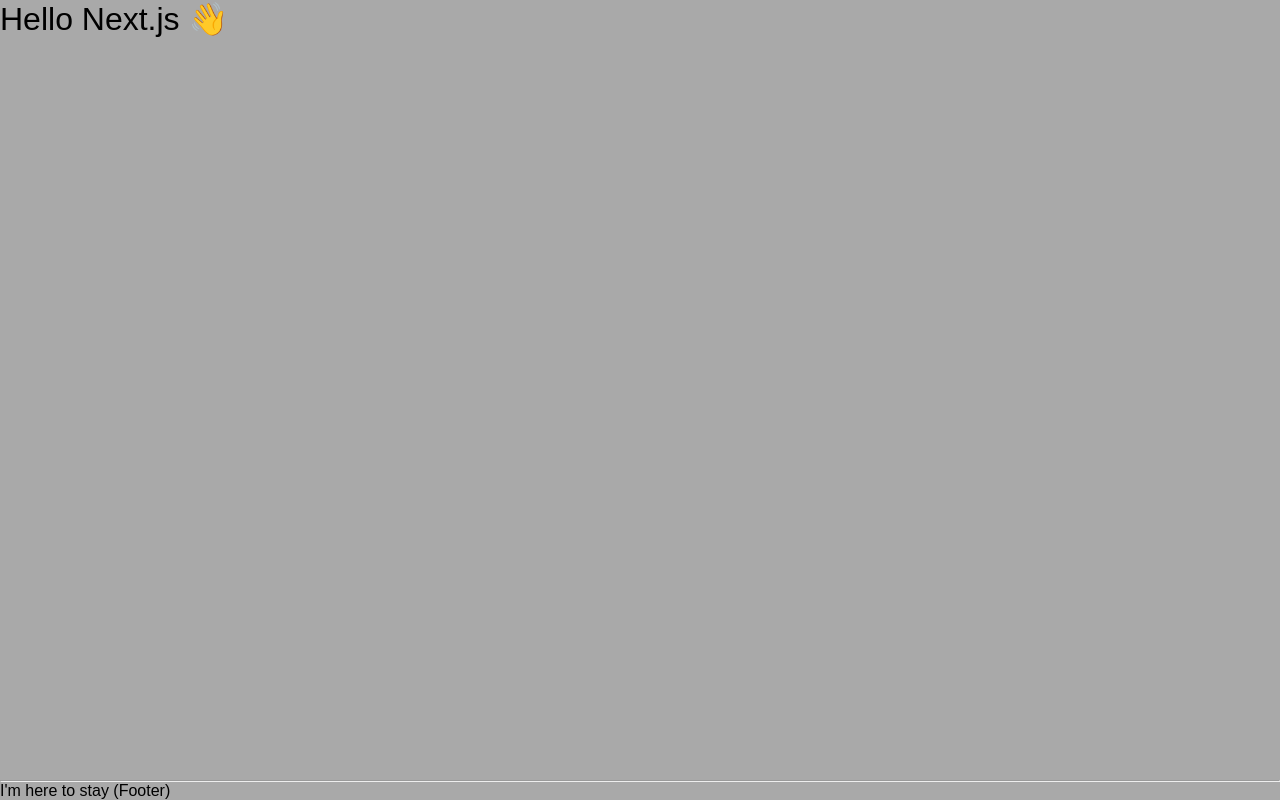
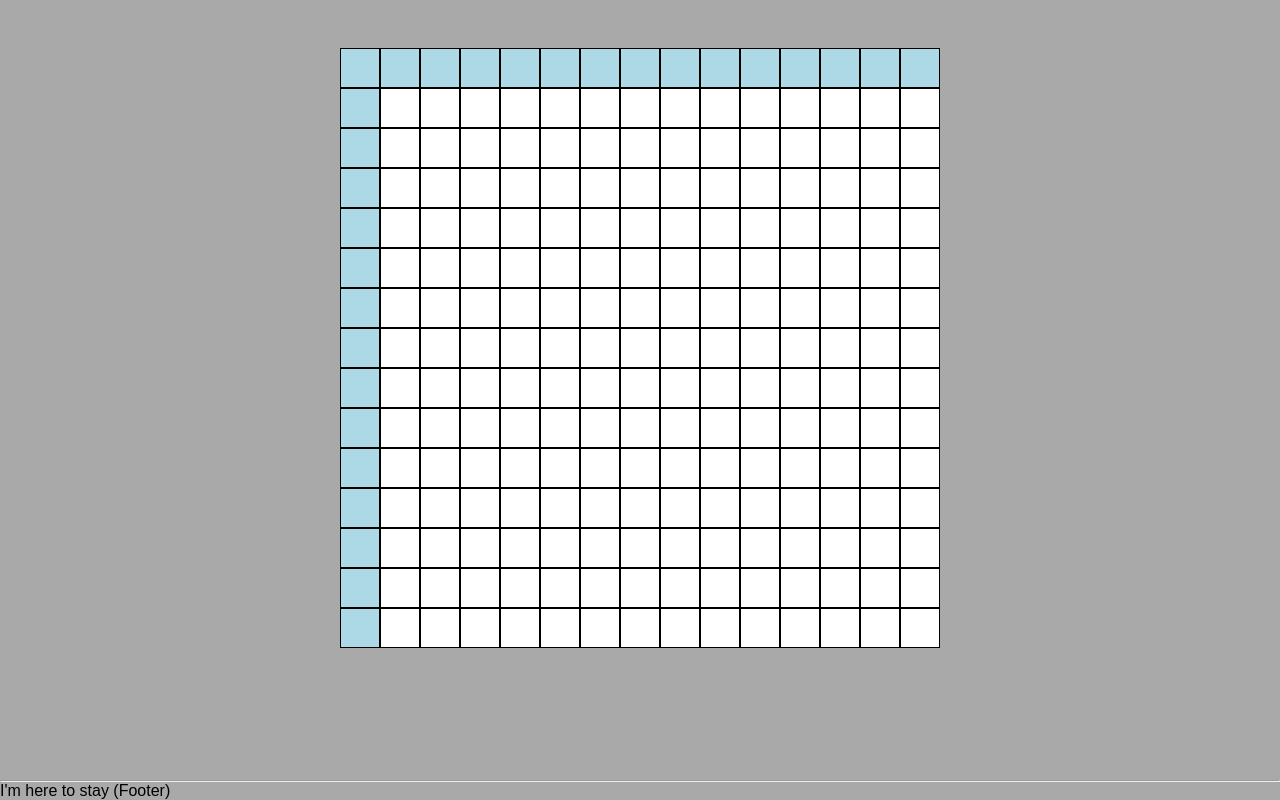
Before and after one commit to jackherizsmith/xword, a Next.js app: page / in a window 1280 px wide. Built offline with nearby package versions, Linux system fonts and the light colour scheme.

Commit message:
clickable

```diff
--- /dev/null
+++ b/components/Crossword.tsx
@@ -0,0 +1,113 @@
+import {useEffect, useState} from 'react';
+import styled from 'styled-components';
+import Square, {Colour} from './Square';
+
+namespace S {
+  export const Grid = styled.div`
+    display: flex;
+    margin: 3rem auto;
+  `;
+
+  export const Row = styled.div``;
+}
+
+const GRID = 15;
+
+type Word = {
+  direction: 'across' | 'down';
+  start: {column: number; row: number};
+  length: number;
+  letters: string;
+  valid: boolean;
+};
+
+const Crossword = () => {
+  const [grid, setGrid] = useState(
+    Object.assign(
+      {},
+      Array.from(Array(GRID), () =>
+        Object.assign(
+          {},
+          Array.from(new Array(GRID), () => ''),
+        ),
+      ),
+    ),
+  );
+
+  const [words, setWords] = useState<Word[]>([]);
+
+  const discoverWords = (squares, direction: Word['direction'], index: number): Word[] => {
+    const downSquares = Object.values(squares);
+    return downSquares.reduce((words: Word[], square, i) => {
+      if (typeof square === 'string' && [undefined, null].includes(downSquares[i - 1])) {
+        const nextNull = downSquares.indexOf(null, i);
+        const word = downSquares.slice(i, nextNull > 0 ? nextNull : downSquares.length);
+        if (word.length < 3) {
+          return words;
+        }
+        return [
+          ...words,
+          {
+            start: direction == 'across' ? {row: index, column: i} : {row: i, column: index},
+            length: word.length,
+            direction,
+            valid: word.length > 2,
+            letters: word,
+          },
+        ];
+      } else {
+        return words;
+      }
+    }, []);
+  };
+
+  useEffect(() => {
+    const down = Object.values(Object.keys(grid).map((row) => grid[row]));
+    const across = Object.keys(grid).map((row) => Object.keys(grid[row]).map((col) => grid[col][row]));
+    const downWords: Word[] = down.flatMap((squares, i) => discoverWords(squares, 'down', i));
+    const acrossWords: Word[] = across.flatMap((squares, i) => discoverWords(squares, 'across', i));
+    setWords([...acrossWords, ...downWords]);
+  }, [grid]);
+
+  const toggleSquare = (row: number, column: number) => {
+    let newState = null;
+    if (grid[column][row] === null) {
+      newState = '';
+    }
+    if (GRID - 1 === column * 2) {
+      setGrid({...grid, [column]: {...grid[column], [row]: newState, [GRID - row - 1]: newState}});
+    } else {
+      setGrid({
+        ...grid,
+        [column]: {...grid[column], [row]: newState},
+        [GRID - column - 1]: {...grid[GRID - column - 1], [GRID - row - 1]: newState},
+      });
+    }
+  };
+
+  const getColour = (row: number, column: number): Colour => {
+    if (grid[column][row] === null) {
+      return 'black';
+    }
+    if (words.find((word) => word.start.row === row && word.start.column === column)) {
+      return 'lightblue';
+    }
+    return 'white';
+  };
+
+  return (
+    <S.Grid>
+      {Object.keys(grid).map((column, i) => (
+        <S.Row key={i}>
+          {Object.keys(grid[column]).map((row, j) => (
+            <div onClick={() => toggleSquare(+row, +column)} key={`${i}-${j}`}>
+              <Square colour={getColour(+row, +column)} />
+            </div>
+          ))}
+        </S.Row>
+      ))}
+    </S.Grid>
+  );
+};
+
+export default Crossword;
--- /dev/null
+++ b/components/Square.tsx
@@ -0,0 +1,31 @@
+import styled from 'styled-components';
+
+namespace S {
+  type BoxProps = {
+    colour: Colour;
+  };
+
+  export const Box = styled.div<BoxProps>`
+    align-items: center;
+    background: ${({colour}) => colour};
+    border: 0.5px solid black;
+    display: flex;
+    justify-content: center;
+    height: 40px;
+    text-transform: capitalize;
+    width: 40px;
+  `;
+}
+
+export type Colour = 'red' | 'black' | 'white' | 'lightblue';
+
+type SquareProps = {
+  colour?: Colour;
+  letter?: string;
+};
+
+const Square = ({colour = 'white', letter}: SquareProps) => {
+  return <S.Box colour={colour}>{letter}</S.Box>;
+};
+
+export default Square;
--- /dev/null
+++ b/next.config.js
@@ -0,0 +1,9 @@
+/**
+ * @type {import('next').NextConfig}
+ */
+const nextConfig = {
+  reactStrictMode: true,
+  compiler: {styledComponents: true},
+};
+
+module.exports = nextConfig;
--- a/pages/index.tsx
+++ b/pages/index.tsx
@@ -1,3 +1,7 @@
-const IndexPage = () => <h1>Hello Next.js 👋</h1>;
+import Crossword from '../components/Crossword';
+
+const IndexPage = () => {
+  return <Crossword />;
+};
 
 export default IndexPage;
```
